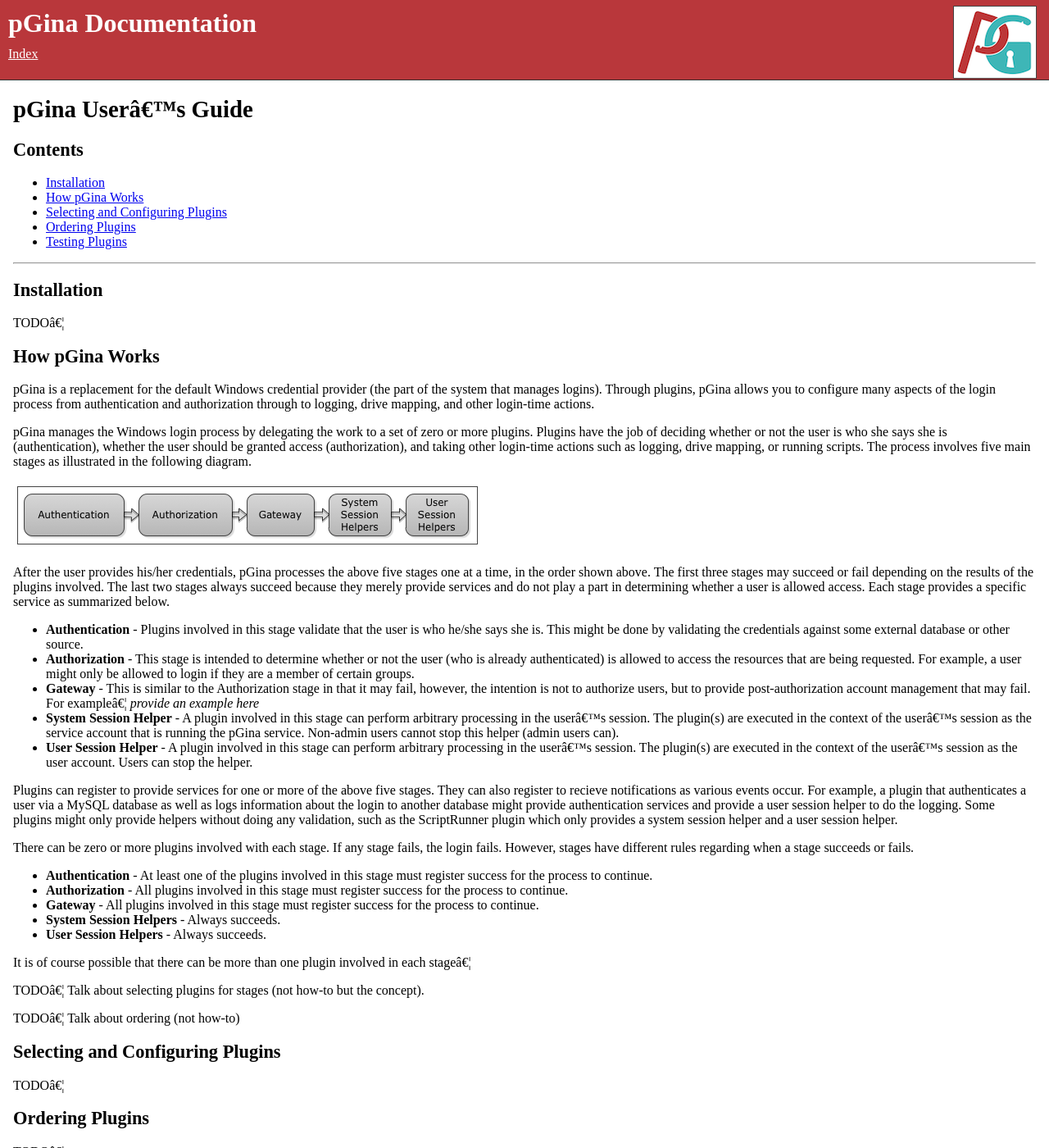
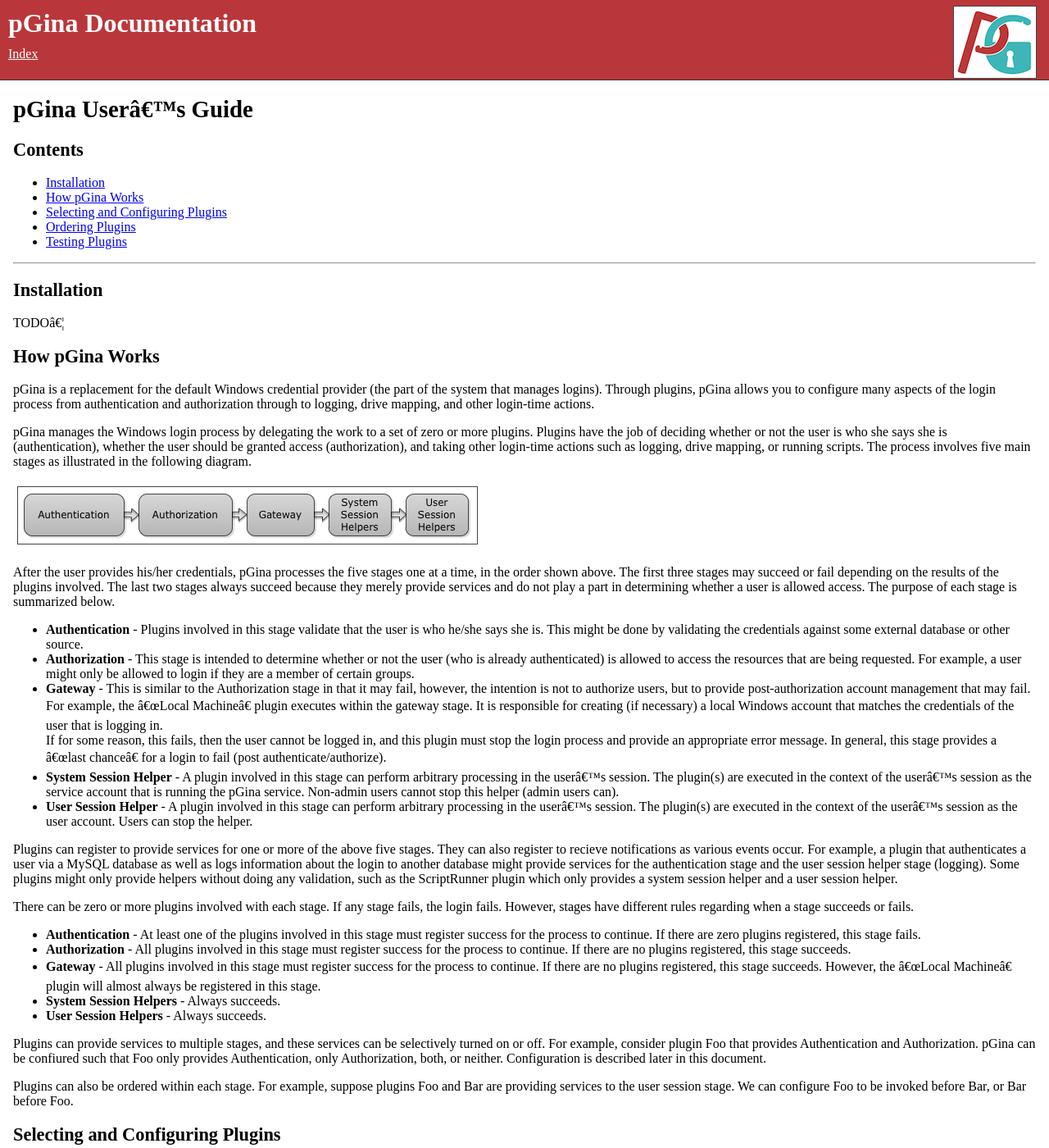
Before and after one commit to pgina/docs, a Jekyll site: the page built from user.md, in a window 1280 px wide and 1400 px high. Shown: the whole window at 82% size. Built offline with Jekyll 4.4.1, drawn with Linux system fonts in a browser that asks for light colours.

Commit message:
finished first draft of "How pGina Works"

```diff
--- a/user.md
+++ b/user.md
@@ -35,12 +35,12 @@
 
 ![pGina stages](images/pgina_stages.png)
 
-After the user provides his/her credentials, pGina processes the above five
+After the user provides his/her credentials, pGina processes the five
 stages one at a time, in the order shown above.  The first three stages may
 succeed or fail depending on the results of the plugins involved.  The last
 two stages always succeed because they merely provide services and do not play
-a part in determining whether a user is allowed access.  Each stage provides
-a specific service as summarized below.
+a part in determining whether a user is allowed access.  The purpose of each
+stage is summarized below.
 
 * __Authentication__ - Plugins involved in this stage validate that the user is
   who he/she says she is.  This might be done by validating the credentials against
@@ -51,7 +51,13 @@
   they are a member of certain groups.
 * __Gateway__ - This is similar to the Authorization stage in that it may fail,
   however, the intention is not to authorize users, but to provide post-authorization
-  account management that may fail.  For example... *provide an example here*
+  account management that may fail.  For example, the "Local Machine" plugin
+  executes within the gateway stage.  It is responsible for creating (if necessary) a local
+  Windows account that matches the credentials of the user that is logging in.
+  If for some reason, this fails, then the user cannot be logged in, and this
+  plugin must stop the login process and provide an appropriate
+  error message.  In general, this stage provides a "last chance" for a login
+  to fail (post authenticate/authorize).
 * __System Session Helper__ - A plugin involved in this stage can perform
   arbitrary processing in the user's session.  The plugin(s) are executed in
   the context of the user's session as the service account that is running
@@ -65,8 +71,8 @@
 Plugins can register to provide services for one or more of the above five stages.
 They can also register to recieve notifications as various events occur.  For
 example, a plugin that authenticates a user via a MySQL database as well as logs
-information about the login to another database might provide
-authentication services and provide a user session helper to do the logging.
+information about the login to another database might provide services for the
+authentication stage and the user session helper stage (logging).
 Some plugins might only provide helpers without doing any validation, such as
 the ScriptRunner plugin which only provides a system session helper and a
 user session helper.
@@ -76,20 +82,27 @@
 succeeds or fails.
 
 * __Authentication__ - At least one of the plugins involved in this stage must register
-  success for the process to continue.
+  success for the process to continue.  If there are zero plugins registered,
+  this stage fails.
 * __Authorization__ - All plugins involved in this stage must register success
-  for the process to continue.
+  for the process to continue.  If there are no plugins registered, this stage
+  succeeds.
 * __Gateway__ - All plugins involved in this stage must register success for
- the process to continue.
+ the process to continue.  If there are no plugins registered, this stage
+ succeeds.  However, the "Local Machine" plugin will almost always be registered
+ in this stage.
 * __System Session Helpers__ - Always succeeds.
 * __User Session Helpers__ - Always succeeds.
 
-It is of course possible that there can be more than one plugin involved in
-each stage...
+Plugins can provide services to multiple stages, and these services can be
+selectively turned on or off.  For example, consider plugin Foo that provides
+Authentication and Authorization.  pGina can be confiured such that Foo only
+provides Authentication, only Authorization, both, or neither.  Configuration
+is described later in this document.
 
-TODO... Talk about selecting plugins for stages (not how-to but the concept).
-
-TODO... Talk about ordering (not how-to)
+Plugins can also be ordered within each stage.  For example, suppose plugins
+Foo and Bar are providing services to the user session stage.  We can configure
+Foo to be invoked before Bar, or Bar before Foo.
 
 <h2 id="selecting">Selecting and Configuring Plugins</h2>
 
```
